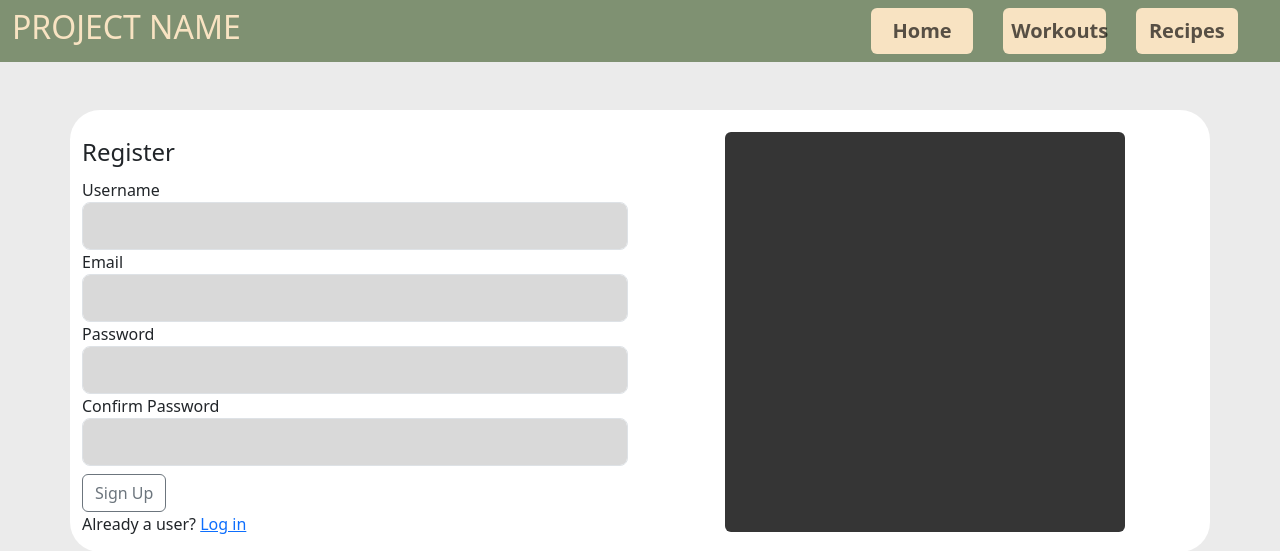
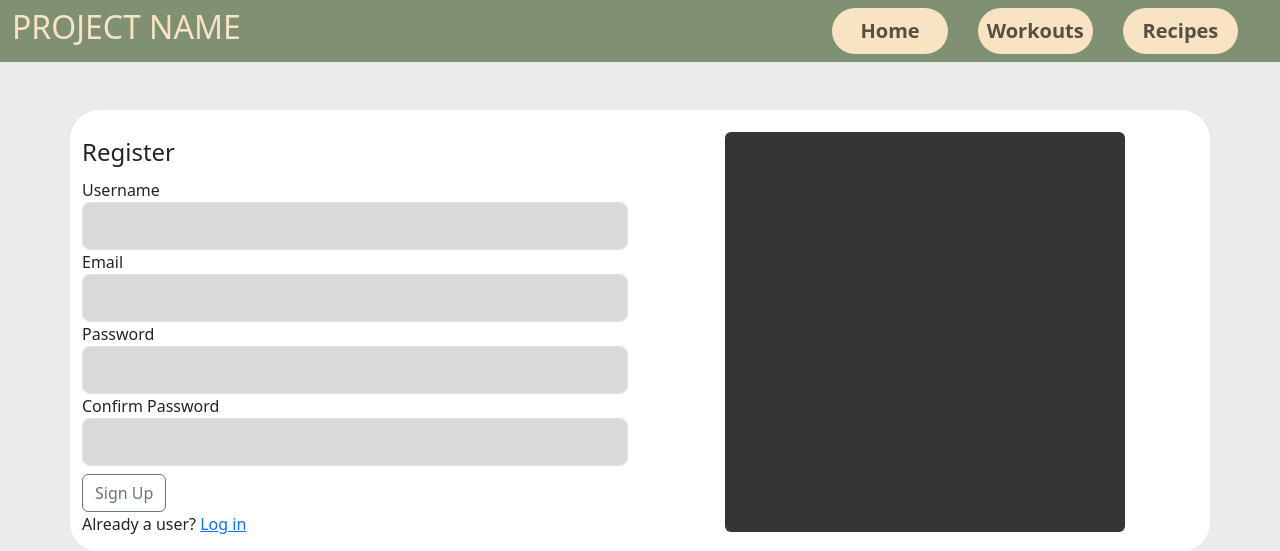
Before and after one commit to Yabsram/fitnessProject, a Flask app: page /register in a window 1280 px wide. Shown: the top 551 px of the page. Run offline with Flask 3, Linux system fonts and the light colour scheme.

Commit message:
Fixed nav buttons

```diff
--- a/static/main.css
+++ b/static/main.css
@@ -10,16 +10,17 @@ p{
   text-align: left;
 }
 
-.nav-link{
+.nav-link-container{
   background-color:#F8E3C2 !important;
   margin-right: 30px !important;
-    width: 8vw !important;
+  width: 9vw !important;
   text-align: center !important;
   transition: all .3s !important;
   font-weight: bold !important;
+  border-radius: 40px !important;
 }
 
-.nav-link:hover{
+.nav-link-container:hover{
   background-color: #f3cd92 !important;
 }
 
@@ -41,7 +42,7 @@ p{
 box-shadow: 0 4px 12px rgba(0, 0, 0, 0.1);
 padding: 2rem;
 width: 95%;
-  height: auto;
+height: 90vh;
 text-align: center;
 }
 
--- a/templates/nav.html
+++ b/templates/nav.html
@@ -19,9 +19,9 @@
             </button>
             <div class="collapse navbar-collapse" id="navbarNavAltMarkup">
                 <div class="navbar-nav ms-auto d-flex">
-                    <a class="nav-link fs-5 rounded" href="/">Home</a>
-                    <a class="nav-link fs-5 rounded" href="/workouts">Workouts</a>
-                    <a class="nav-link fs-5 rounded" href="/recipes">Recipes</a>
+                    <div class="nav-link-container"><a class="nav-link fs-5" href="/">Home</a></div>
+                    <div class="nav-link-container"><a class="nav-link fs-5" href="/workouts">Workouts</a></div>
+                    <div class="nav-link-container"><a class="nav-link fs-5" href="/recipes">Recipes</a></div>
                 </div>
             </div>
         </div>
```
Lines whose indentation alone changed are shown as unchanged.
